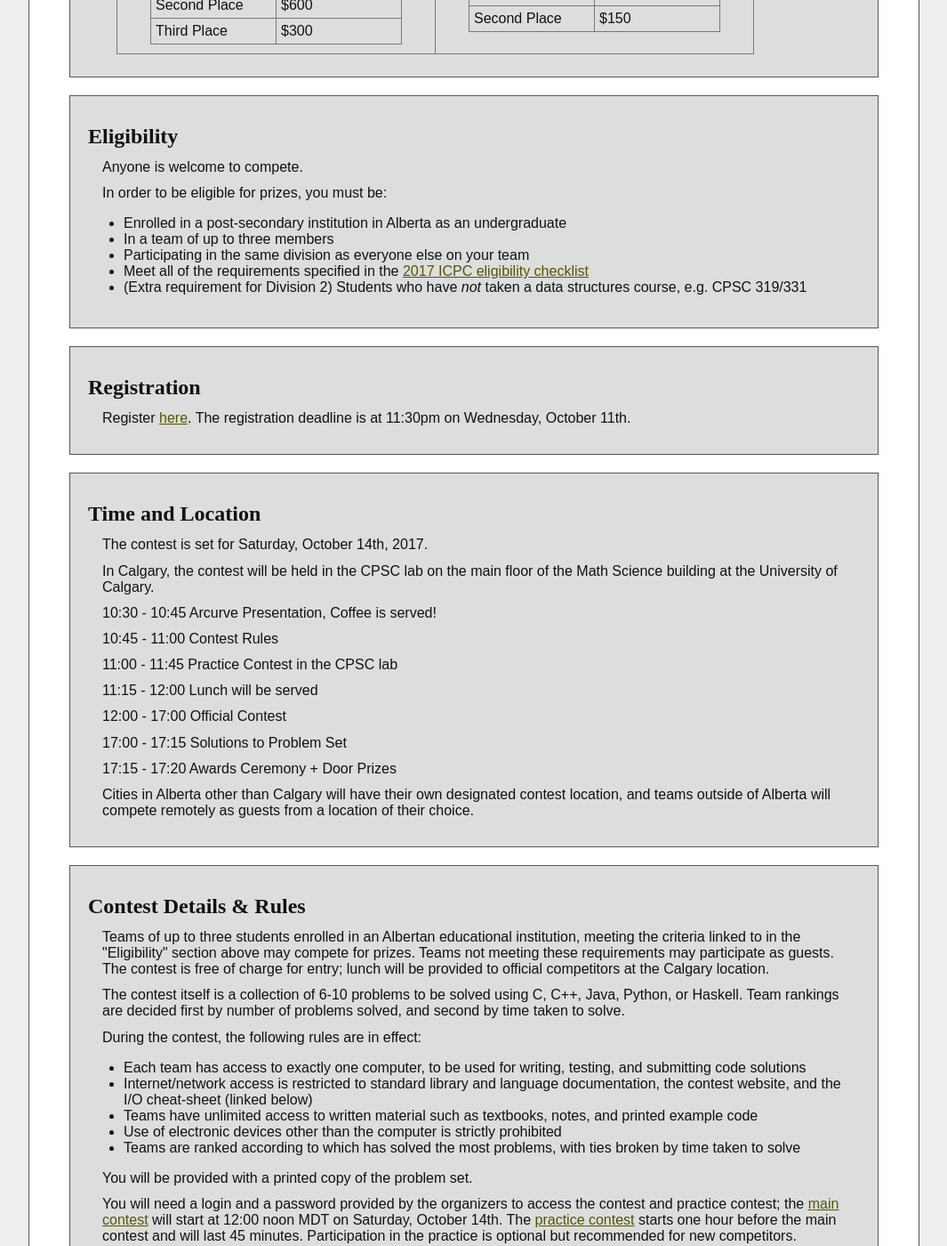
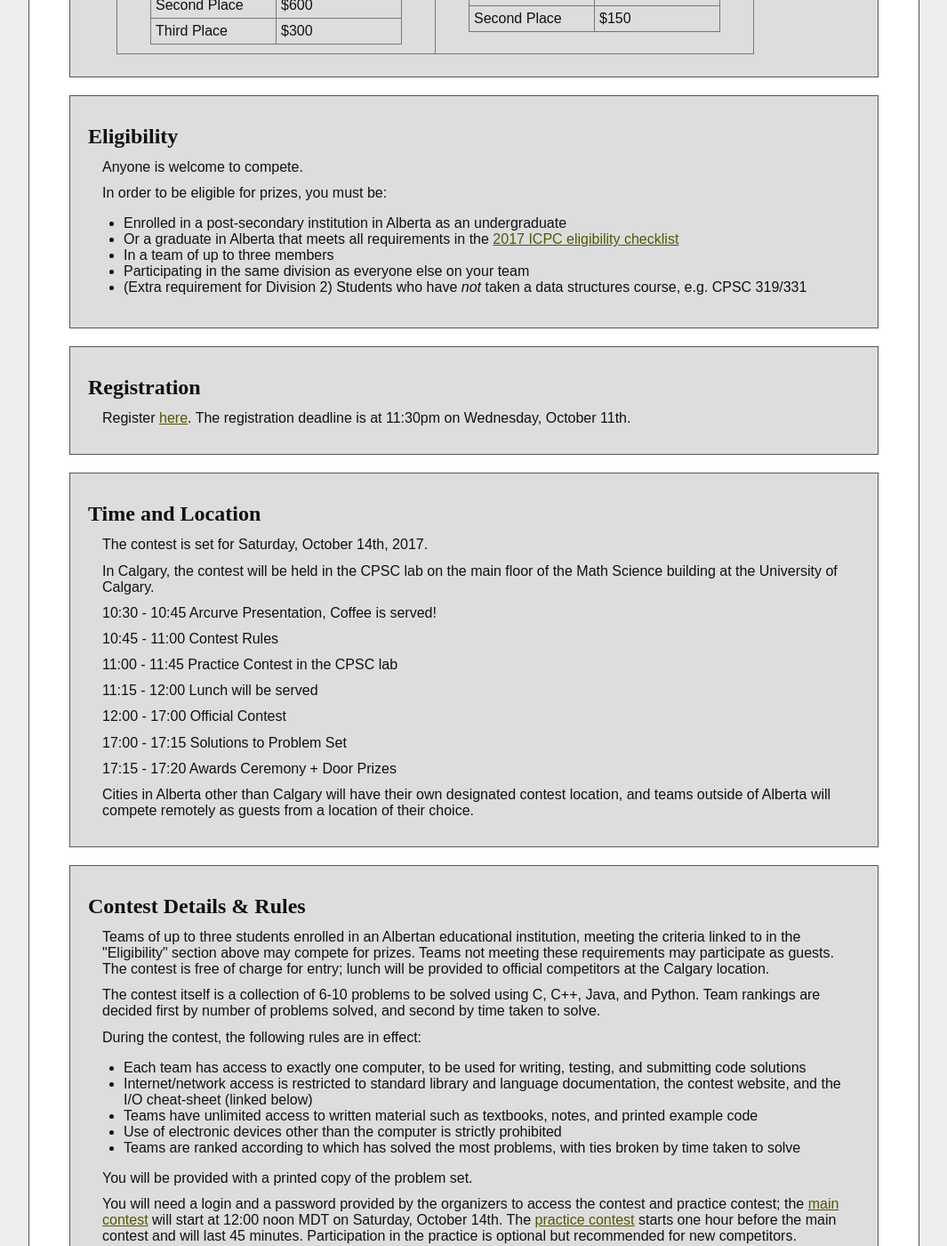
Before and after one commit to ProblemSolvingClub/psc-website, a Jekyll site: the page contests/acpc/2017/index.html, which Jekyll copies as it is, in a window 1280 px wide and 1400 px high, scrolled down 624 px. Shown: the whole window at 89% size, without its empty margins (107-1172 px from the left). Built offline with Jekyll 4.4.1, drawn with Linux system fonts in a browser that asks for light colours; some web fonts are replaced.

Commit message:
update acpc rules

```diff
--- a/contests/acpc/2017/index.html
+++ b/contests/acpc/2017/index.html
@@ -81,9 +81,10 @@
             In order to be eligible for prizes, you must be:
             <ul>
                 <li> Enrolled in a post-secondary institution in Alberta as an undergraduate </li>
+
+		<li>Or a graduate in Alberta that meets all requirements in the <a href="http://icpc.baylor.edu/download/regionals/rules/EligibilityDecisionTree-2017.pdf">2017 ICPC eligibility checklist</a></li>
                 <li> In a team of up to three members </li>
                 <li> Participating in the same division as everyone else on your team </li>
-                <li> Meet all of the requirements specified in the <a href="http://icpc.baylor.edu/download/regionals/rules/EligibilityDecisionTree-2017.pdf">2017 ICPC eligibility checklist</a></li>
 
                 <li> (Extra requirement for Division 2) Students who have <em>not</em> taken a data structures course, e.g. CPSC 319/331 </li>
 
@@ -138,7 +139,7 @@
 				Teams of up to three students enrolled in an Albertan educational institution, meeting the criteria linked to in the "Eligibility" section above may compete for prizes. Teams not meeting these requirements may participate as guests. The contest is free of charge for entry; lunch will be provided to official competitors at the Calgary location.
 			</p>
 			<p>
-				The contest itself is a collection of 6-10 problems to be solved using C, C++, Java, Python, or Haskell. Team rankings are decided first by number of problems solved, and second by time taken to solve.
+				The contest itself is a collection of 6-10 problems to be solved using C, C++, Java, and Python. Team rankings are decided first by number of problems solved, and second by time taken to solve.
 			</p>
 			<p>
                 During the contest, the following rules are in effect:
@@ -166,7 +167,6 @@
                 <li><a href="http://www.cppreference.com/">C++ reference 2</a></li>
                 <li><a href="http://docs.oracle.com/javase/6/docs/">Java 6 reference</a></li>
                 <li><a href="http://docs.python.org/2/reference/">Python reference</a></li>
-                <li><a href="http://www.haskell.org/haskellwiki/Haskell">Haskell reference</a></li>
             </ul>
         </div>
 		<div class="infoblock">
```
